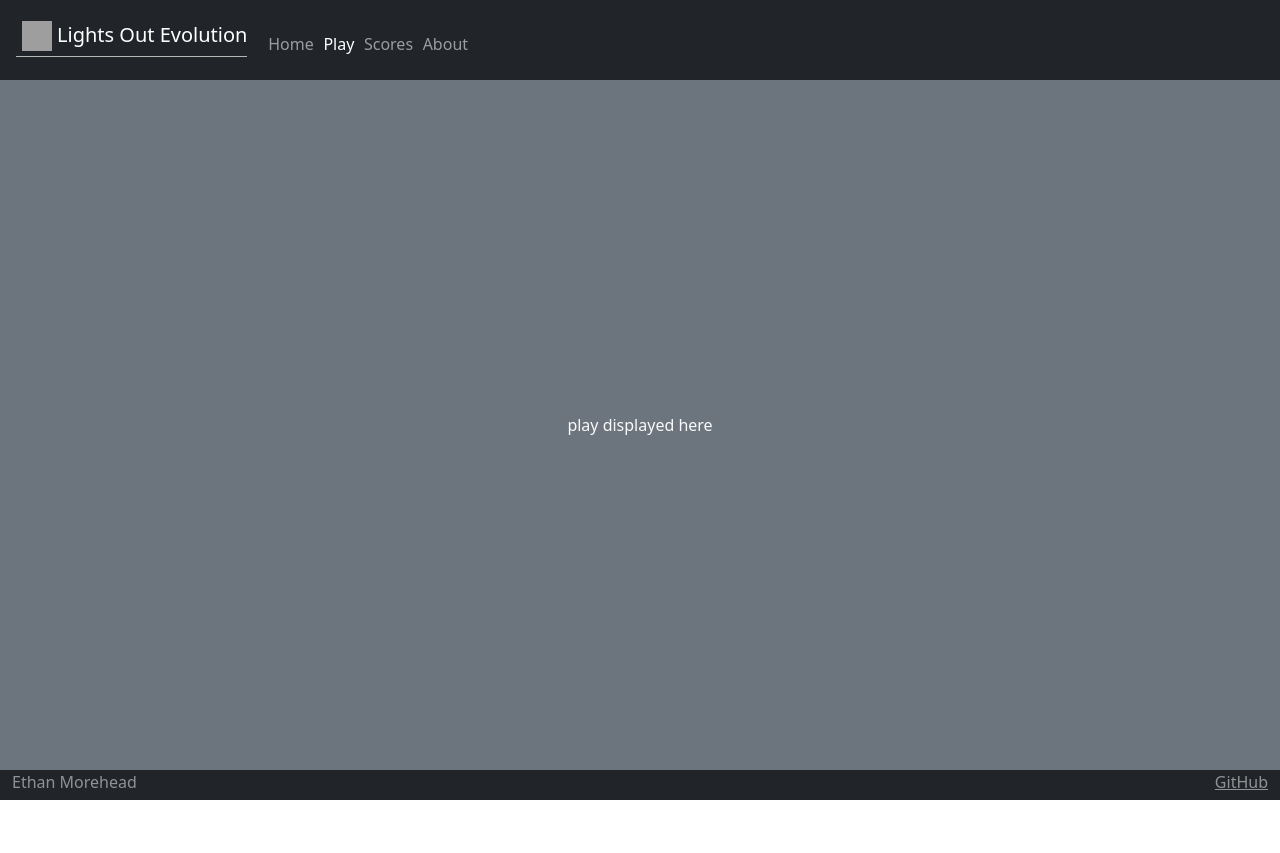
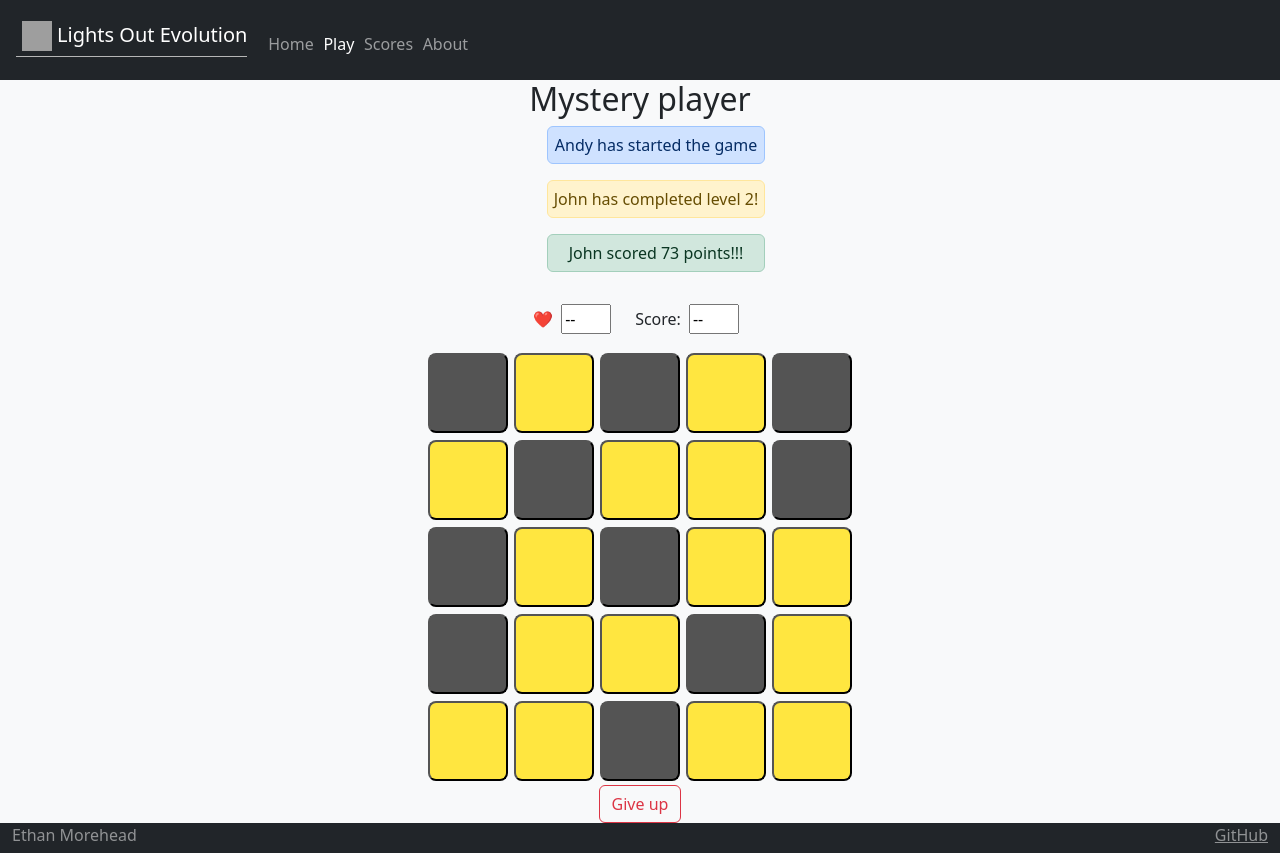
Before and after one commit to ethanmorehead0/startup, a React (Vite) app: page /play in a window 1280 px wide. Before the commit the page ends 800 px from the top, so only its background shows below. Built offline with nearby package versions, Linux system fonts and the light colour scheme; grey boxes are pictures that could not be loaded.

Commit message:
login and play .jsx

```diff
--- a/src/login/login.jsx
+++ b/src/login/login.jsx
@@ -2,8 +2,35 @@ import React from "react";
 
 export function Login() {
   return (
-    <main className="container-fluid bg-secondary text-center">
-      <div>login displayed here</div>
+    <main className="bg-light text-dark text-center align-items-center d-flex flex-column justify-content-center align-items-center">
+      <h1 className="title">LIGHTS OUT</h1>
+      <h1 className="title">EVOLUTION</h1>
+      <p className="apiCall">3rd party service call Heckler placeholder</p>
+
+      <form method="get" action="play.html">
+        <div className="input-group mb-3">
+          <span className="bar-text input-group-text">@ </span>
+          <input
+            className="bar-text form-control"
+            type="text"
+            placeholder="your@email.com"
+          />
+        </div>
+        <div className="input-group mb-3">
+          <span className="bar-text input-group-text">🔒 </span>
+          <input
+            className="bar-text form-control"
+            type="password"
+            placeholder="password"
+          />
+        </div>
+        <button className="buttons btn btn-primary button1" type="submit">
+          Login
+        </button>
+        <button className="buttons btn btn-secondary button2" type="submit">
+          Register
+        </button>
+      </form>
     </main>
   );
 }
--- a/src/play/play.css
+++ b/src/play/play.css
@@ -1,29 +1,29 @@
-.game{
+.game {
   height: 100vh;
   background-color: #f0f0f0;
   position: fixed;
 }
-.game-start{
-    padding: 0.75vh !important;
-
-}
-.level-complete{
+.game-start {
   padding: 0.75vh !important;
 }
-.game-complete{
+.level-complete {
   padding: 0.75vh !important;
 }
-.game-info{
+.game-complete {
+  padding: 0.75vh !important;
+}
+.game-info {
   margin: 1vh !important;
 }
-.game-text{
+.game-text {
   margin: 1vh !important;
   width: 50px !important;
 }
-.game-stats{
+.game-stats {
   margin: 1vh !important;
 }
-.light{
+.light {
+  background-color: #ffe640;
   border-radius: 10%;
   max-width: 12vw;
   max-height: 12vw;
@@ -32,11 +32,12 @@
   margin: 0.25vh;
   font-size: 4em;
 }
-.light:hover{
+.light:hover {
   background-color: #c6b647 !important;
   transition: background-color 0.3s ease !important;
 }
-.nolight{
+.nolight {
+  background-color: #545454;
   border-radius: 10%;
   max-width: 12vw;
   max-height: 12vw;
@@ -45,11 +46,11 @@
   margin: 0.25vh;
   font-size: 4em;
 }
-.nolight:hover{
+.nolight:hover {
   background-color: #8d834a !important;
   transition: background-color 0.3s ease !important;
 }
-.hover{
+.hover {
   background-color: #e0e0e0;
   transition: background-color 0.3s ease;
 }
--- a/src/play/play.jsx
+++ b/src/play/play.jsx
@@ -1,9 +1,145 @@
 import React from "react";
-
+import "./play.css";
 export function Play() {
   return (
-    <main className="container-fluid bg-secondary text-center">
-      <div>play displayed here</div>
+    <main className="bg-secondary bg-light text-dark text-center align-items-center d-flex flex-column justify-content-center align-items-center">
+      <div className="player">
+        <p className="h2"> Mystery player</p>
+        <ul className="alerts" role="alert">
+          <div className="alert alert-primary game-start">
+            Andy has started the game
+          </div>
+          <div className="alert alert-warning level-complete">
+            John has completed level 2!
+          </div>
+          <div className="alert alert-success game-complete">
+            John scored 73 points!!!
+          </div>
+        </ul>
+      </div>
+
+      <div className="game-stats">
+        <span className="game-info">
+          <label className="label" htmlFor="health">
+            ❤️
+          </label>
+          <input
+            className="game-text"
+            type="text"
+            id="health"
+            value="--"
+            readOnly
+          />
+        </span>
+        <span className="game-info">
+          <label className="label" htmlFor="score">
+            Score:
+          </label>
+          <input
+            className="game-text"
+            type="text"
+            id="score"
+            value="--"
+            readOnly
+          />
+        </span>
+      </div>
+
+      <table className="game-table ">
+        <tbody>
+          <tr className="game-row">
+            <td>
+              <button className="nolight"></button>
+            </td>
+            <td>
+              <button className="light"></button>
+            </td>
+            <td>
+              <button className="nolight"></button>
+            </td>
+            <td>
+              <button className="light"></button>
+            </td>
+            <td>
+              <button className="nolight"></button>
+            </td>
+          </tr>
+          <tr>
+            <td>
+              <button className="light"></button>
+            </td>
+            <td>
+              <button className="nolight"></button>
+            </td>
+            <td>
+              <button className="light"></button>
+            </td>
+            <td>
+              <button className="light"></button>
+            </td>
+            <td>
+              <button className="nolight"></button>
+            </td>
+          </tr>
+          <tr>
+            <td>
+              <button className="nolight"></button>
+            </td>
+            <td>
+              <button className="light"></button>
+            </td>
+            <td>
+              <button className="nolight"></button>
+            </td>
+            <td>
+              <button className="light"></button>
+            </td>
+            <td>
+              <button className="light"></button>
+            </td>
+          </tr>
+          <tr>
+            <td>
+              <button className="nolight"></button>
+            </td>
+            <td>
+              <button className="light"></button>
+            </td>
+            <td>
+              <button className="light"></button>
+            </td>
+            <td>
+              <button className="nolight"></button>
+            </td>
+            <td>
+              <button className="light"></button>
+            </td>
+          </tr>
+          <tr>
+            <td>
+              <button className="light"></button>
+            </td>
+            <td>
+              <button className="light"></button>
+            </td>
+            <td>
+              <button className="nolight"></button>
+            </td>
+            <td>
+              <button className="light"></button>
+            </td>
+            <td>
+              <button className="light"></button>
+            </td>
+          </tr>
+        </tbody>
+      </table>
+
+      <div>
+        <button type="button" className="btn btn-outline-danger">
+          Give up
+        </button>
+      </div>
     </main>
   );
 }
```
Also changed, not shown: src/login/login.css (added, +8 -0 lines), src/login/login.html (deleted, +0 -73 lines). Lines whose indentation alone changed are shown as unchanged.
